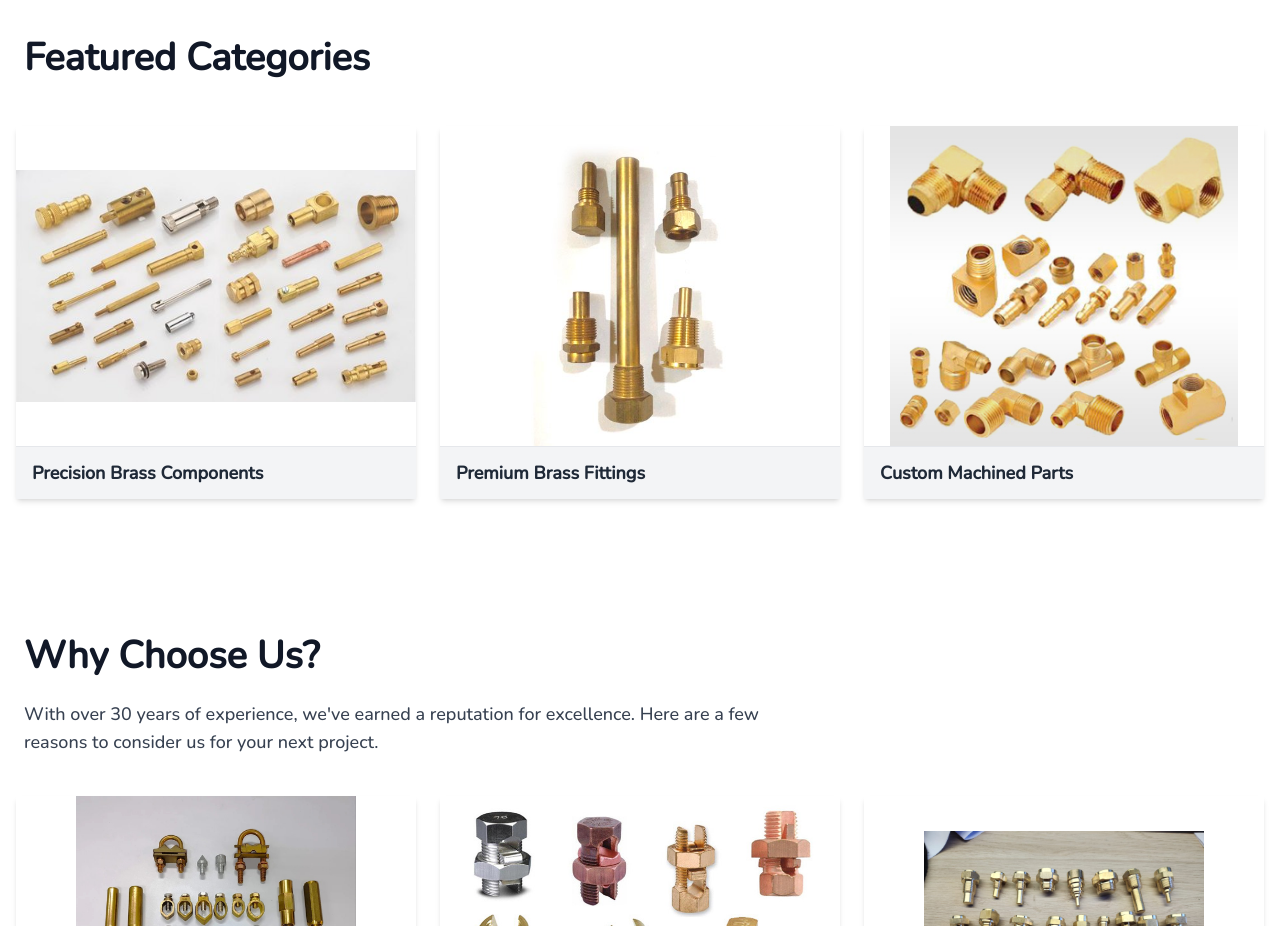
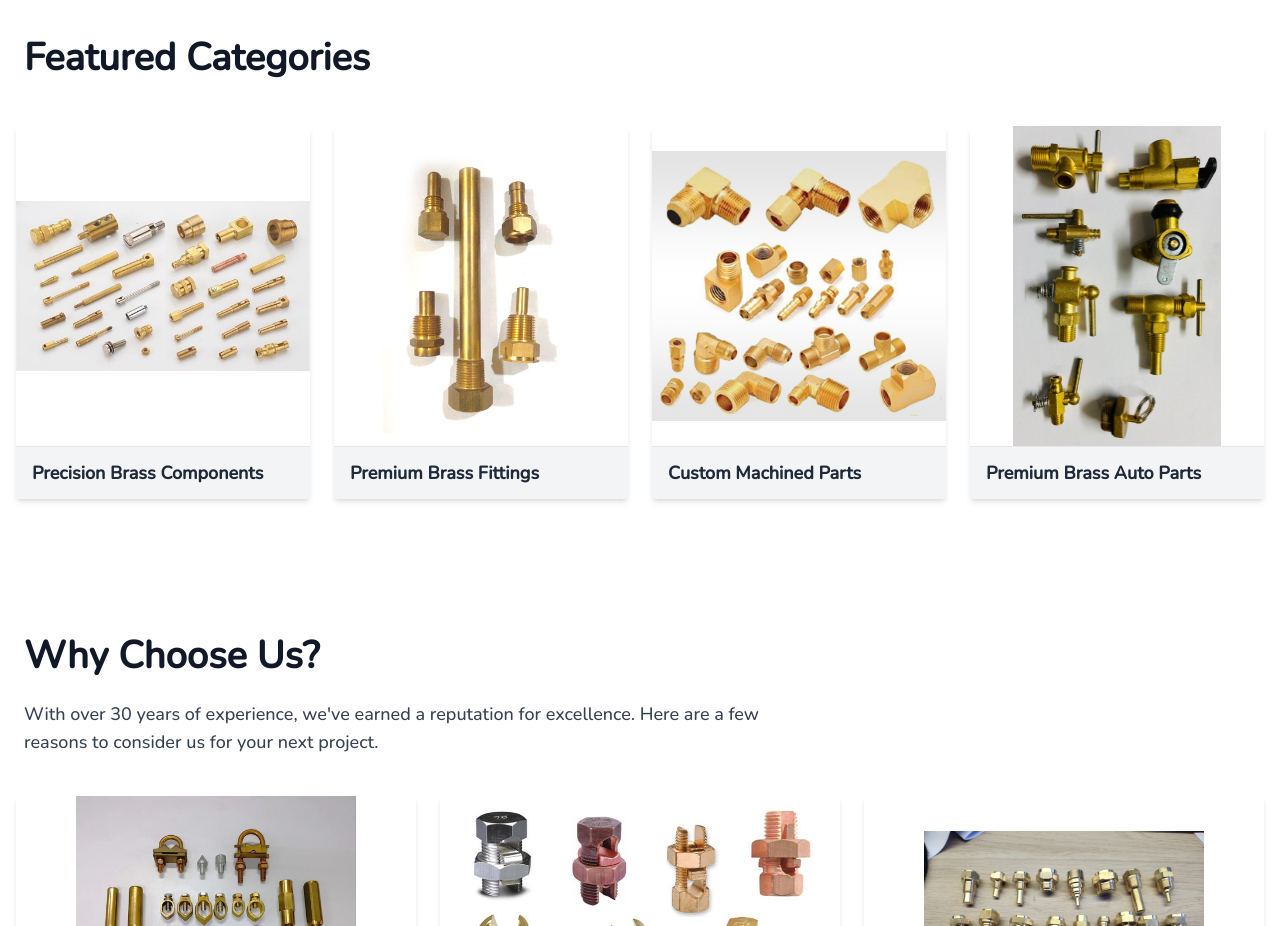
Before and after one commit to Priyeshchikhaliya/Varudi-brass, a React (Vite) app: page /home in a window 1280 px wide. Shown: the part 900-1826 px from the top of the page. Built offline with nearby package versions, Linux system fonts and the light colour scheme.

Commit message:
home page changes

```diff
--- a/src/Data/categories.js
+++ b/src/Data/categories.js
@@ -14,7 +14,7 @@ import brassAutoPartsProduct5 from "../assets/products/brass-auto-parts/Products
 import brassAutoPartsProduct6 from "../assets/products/brass-auto-parts/Products/6.jpg";
 import brassAutoPartsProduct7 from "../assets/products/brass-auto-parts/Products/7.jpg";
 import brassAutoPartsProduct8 from "../assets/products/brass-auto-parts/Products/8.jpg";
-
+import brassAutoPartsProduct9 from "../assets/products/brass-auto-parts/Products/9.jpeg";
 
 import electricalComponentsProduct1 from "../assets/products/electrical-components/Products/1.jpg";
 import electricalComponentsProduct2 from "../assets/products/electrical-components/Products/2.jpg";
@@ -62,7 +62,7 @@ const categories = [
       { name: "Product 6", image: brassAutoPartsProduct6 },
       { name: "Product 7", image: brassAutoPartsProduct7 },
       { name: "Product 8", image: brassAutoPartsProduct8 },
-    ],
+      { name: "Product 9", image: brassAutoPartsProduct9 },],
   },
   {
     name: "Brass cable gland",
--- a/src/pages/Home.jsx
+++ b/src/pages/Home.jsx
@@ -7,6 +7,7 @@ import section1_1 from "../assets/section1_1.png";
 import section2_1 from "../assets/products/transformer-fittings/Products/2.jpg";
 import section2_2 from "../assets/products/brass-auto-parts/Products/8.jpg";
 import section2_3 from "../assets/products/sanatory-components/Products/2.jpeg";
+import section2_4 from "../assets/products/brass-auto-parts/Products/9.jpeg";
 import section3_1 from "../assets/products/electrical-components/Products/3.jpg";
 import section3_2 from "../assets/products/electrical-components/Products/6.jpg";
 import section3_3 from "../assets/products/brass-auto-parts/Products/4.jpg";
@@ -98,7 +99,7 @@ function Home() {
             <h2 className="text-[28px] sm:text-[38px] font-bold text-gray-900 mb-10 px-2">
               Featured Categories
             </h2>
-            <div className="grid grid-cols-1 sm:grid-cols-2 lg:grid-cols-3 gap-4 md:gap-6">
+            <div className="grid grid-cols-1 sm:grid-cols-2 lg:grid-cols-4 gap-4 md:gap-6">
               {/* Category Card 1 */}
               <Link to="/products/Transformer%20fittings">
                 <div className="group overflow-hidden shadow-md hover:shadow-xl transition-all duration-300 cursor-pointer">
@@ -148,6 +149,24 @@ function Home() {
                   <div className="px-4 py-3 bg-gray-100 border-t border-gray-200">
                     <h3 className="text-lg font-semibold text-gray-800">
                       Custom Machined Parts
+                    </h3>
+                  </div>
+                </div>
+              </Link>
+
+              {/* Category Card 4 */}
+              <Link to="/products/Brass%20auto%20parts">
+                <div className="group overflow-hidden shadow-md hover:shadow-xl transition-all duration-300 cursor-pointer">
+                  <div className="h-[280px] md:h-[320px] overflow-hidden">
+                    <img
+                      src={section2_4}
+                      alt="Premium Brass Fittings"
+                      className="w-full h-full object-contain transform group-hover:scale-105 transition-transform duration-500"
+                    />
+                  </div>
+                  <div className="px-4 py-3 bg-gray-100 border-t border-gray-200">
+                    <h3 className="text-lg font-semibold text-gray-800">
+                      Premium Brass Auto Parts
                     </h3>
                   </div>
                 </div>
```
Also changed, not shown: src/assets/products/brass-auto-parts/Products/9.jpeg (added).
